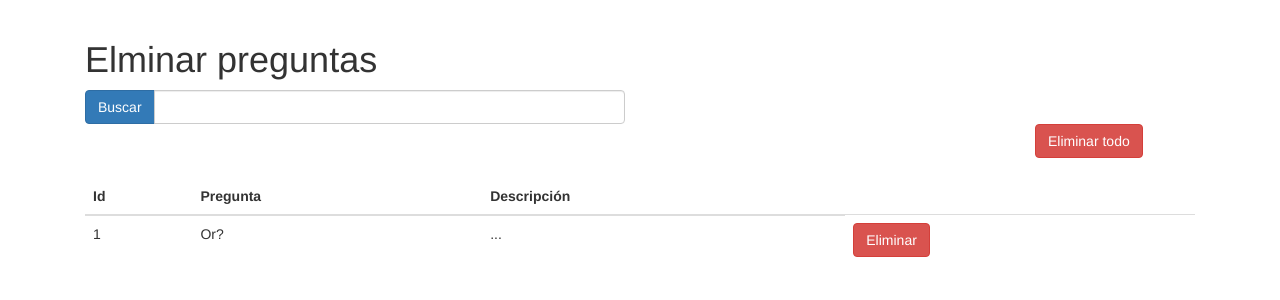
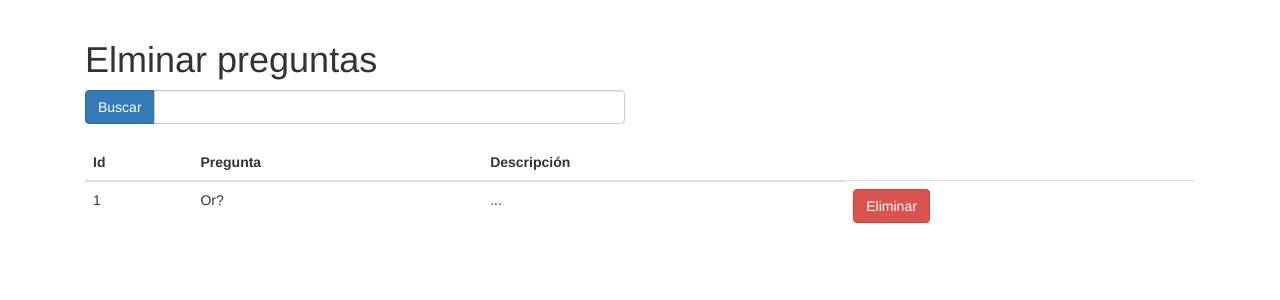
Before and after one commit to elxris/uam-se-project, a CodeIgniter app: page /uam-se-project/index.php/pregunta/eliminar in a window 1280 px wide. Shown: the part 52-352 px from the top of the page. Run offline with CodeIgniter, Linux system fonts and the light colour scheme.

Commit message:
Retrabajo S6.     Quitar restricción de 'descripción' en pregunta. 	Quitar botón de eliminar todo en eliminar preguntas.

```diff
--- a/application/controllers/pregunta.php
+++ b/application/controllers/pregunta.php
@@ -28,27 +28,18 @@ class Pregunta extends CI_Controller {
 	}
 	public function verPreguntas(){
 		$data['preguntas'] = $this->modelo_pregunta->obtenerPreguntas();
-        $this->load->view('headers');
-        $this->load->view('navbar');
+                $this->load->view('headers');
+                $this->load->view('navbar');
 		$this->load->view('pregunta/eliminarPregunta',$data);
-        $this->load->view('footer');
+                $this->load->view('footer');
 	}
 	public function eliminar(){
 		$id = $this->uri->segment(3);
 		$this->modelo_pregunta->eliminaPregunta($id);
 		$data['preguntas'] = $this->modelo_pregunta->obtenerPreguntas();
 		$this->load->view('headers');
-        $this->load->view('navbar');
+                $this->load->view('navbar');
 		$this->load->view('pregunta/eliminarPregunta',$data);
-        $this->load->view('footer');
-    }
-
-    public function eliminarTodo(){
-		$this->modelo_pregunta->eliminarTodas();
-		$data['preguntas'] = $this->modelo_pregunta->obtenerPreguntas();
-		$this->load->view('headers');
-        $this->load->view('navbar');
-		$this->load->view('pregunta/eliminarPregunta',$data);
-        $this->load->view('footer');
+                $this->load->view('footer');
     }
 }
--- a/application/models/modelo_pregunta.php
+++ b/application/models/modelo_pregunta.php
@@ -20,10 +20,6 @@ class Modelo_pregunta extends CI_Model {
 		$this->db->where('idPregunta',$id);
 		$this->db->delete('pregunta');
 	}
-
-	function eliminarTodas(){
-		$this->db->empty_table('pregunta');
-	}
 }
 
 ?>
--- a/application/views/pregunta/eliminarPregunta.php
+++ b/application/views/pregunta/eliminarPregunta.php
@@ -1,24 +1,3 @@
-<script>
-function alerta(idP)
-    {
-    var base_url = window.location.origin;
-    var opcion = confirm("¿Estás seguro que deseas eliminar la pregunta?");
-    if (opcion == true) {
-        document.location.href=base_url+"/uam-se-project/pregunta/eliminar/"+idP;
-	}
-}
-
-function confirmaEliminarTodo()
-    {
-    var base_url = window.location.origin;
-    var opcion = confirm("¿Estás seguro que deseas eliminar todas las preguntas?");
-    if (opcion == true) {
-        document.location.href=base_url+"/uam-se-project/pregunta/eliminarTodo/";
-    }
-}
-
-
-</script>
 
 <?php
     $test = 'prueba de test';
@@ -42,11 +21,6 @@ function confirmaEliminarTodo()
                         <input type="text" class="form-control">
                     </div>
                 </div>
-                <div class="col-md-2 col-md-offset-10">
-                        <button class="btn btn-danger" type="button" onclick="confirmaEliminarTodo()">Eliminar todo</button>
-                </div>
-
-
             </div>
             <br>
             <table class="table">
@@ -65,7 +39,7 @@ function confirmaEliminarTodo()
                         <td><?php echo $pregunta->idPregunta; ?></td>
                         <td><?php echo $pregunta->nombreCortoPregunta; ?></td>
                         <td><?php echo $pregunta->descripcionPregunta; ?></td>
-                        <td><input type="button" value="Eliminar" onclick="alerta(<?php echo $pregunta->idPregunta?>)" class="btn btn-danger"></input></td>
+                        <td><a href="http://localhost/uam-se-project/pregunta/eliminar/<?php echo $pregunta->idPregunta; ?>" class="btn btn-danger" value="Eliminar">Eliminar</a></td>
                     </tr>
                     <?php }
 	                    }else{
```
